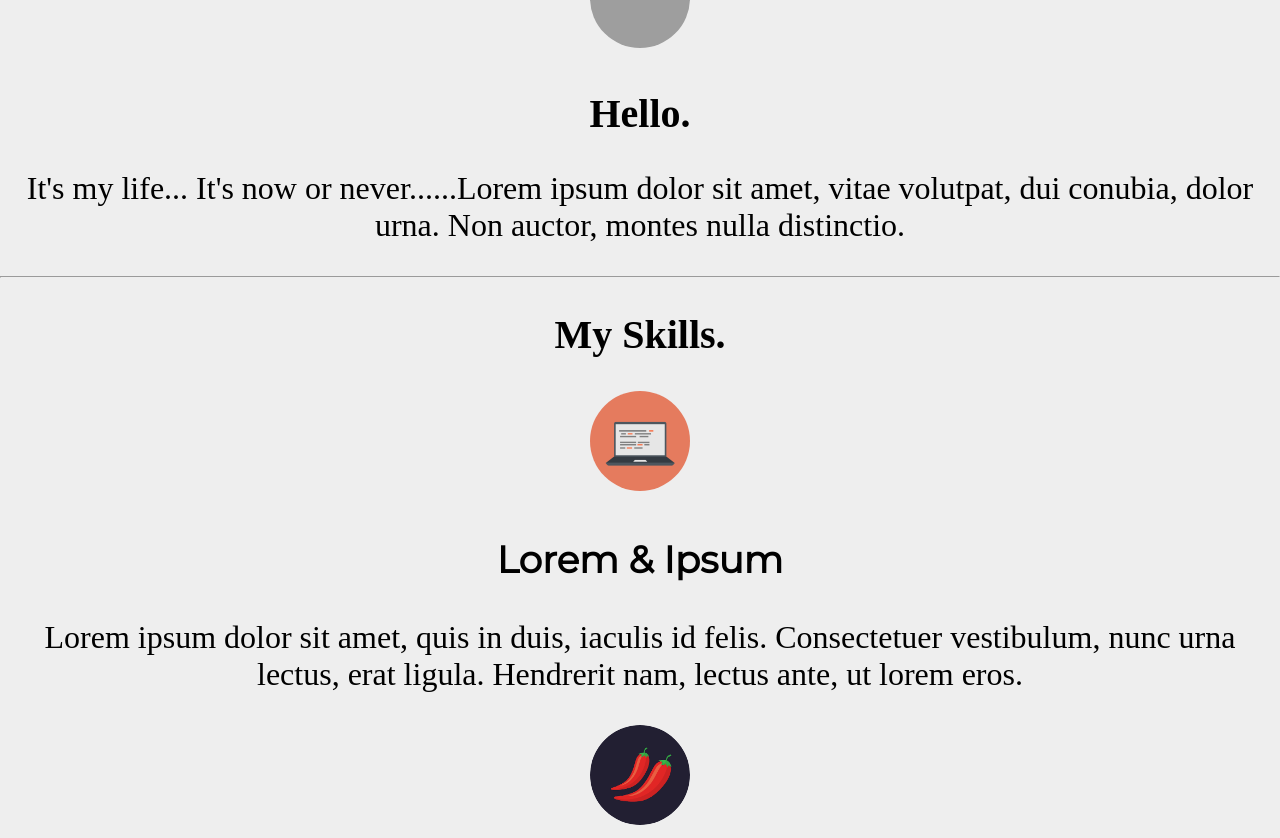
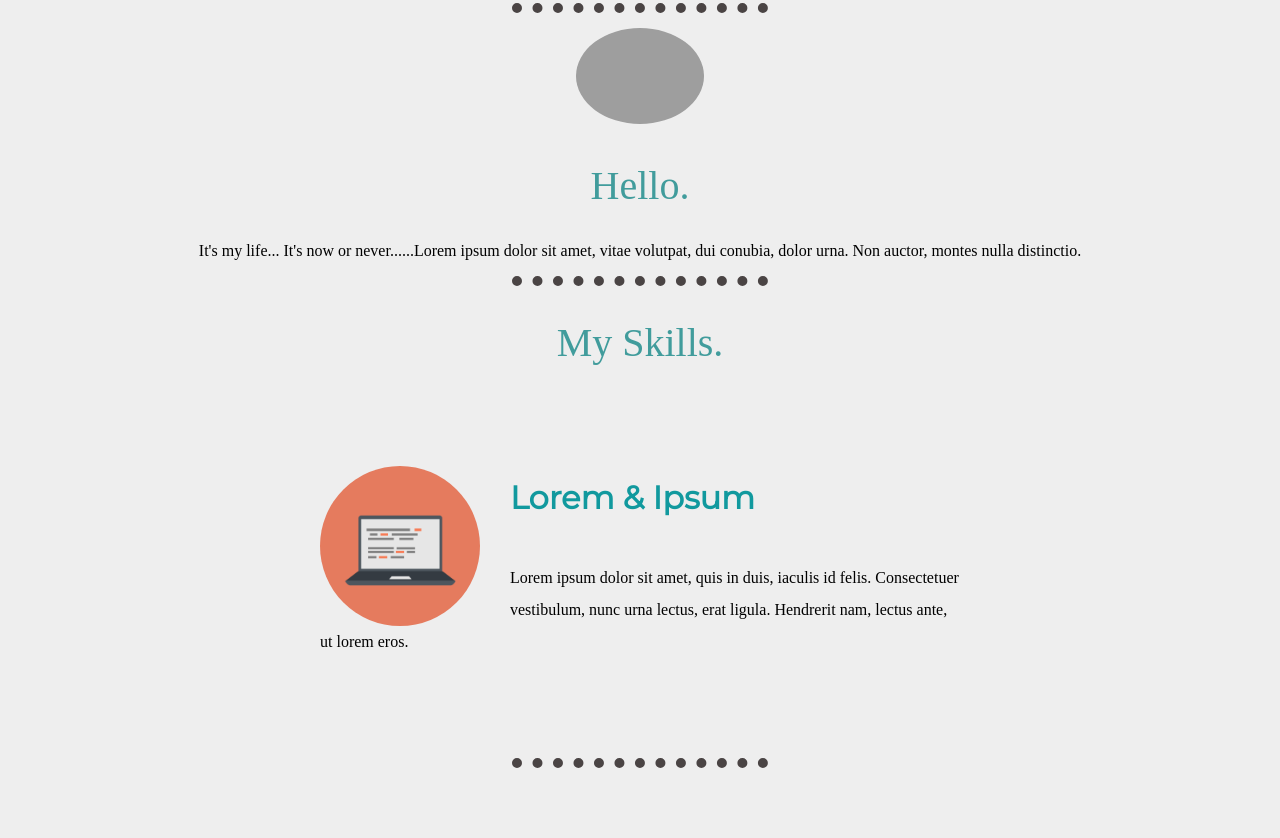
Before and after one commit to linphone2000/cvwithcss, a plain HTML site: page index.html in a window 1280 px wide. Shown: the part 762-1600 px from the top of the page. Drawn offline with Linux system fonts and the light colour scheme; grey boxes are pictures that could not be loaded; a web font is replaced by a local one.

Commit message:
Add files via upload

```diff
--- a/css/styles.css
+++ b/css/styles.css
@@ -1,28 +1,37 @@
 body{
     background-color: #EEEEEE;
     text-align: center;
+    justify-content: center;
     margin: 0px 0px 0px 0px;
-    font-size: 200%;
 }
 .one{
     font-family: 'Mochiy Pop One', sans-serif;
-    background-color: #B4E4FF;
-    /* height: 650px;
-    width: 100%; */
+    background-color: #c6fffe;
+    height: 55rem;
+    width: 100%;
+    height: 100%;
     padding-top: 50px;
 }
 h1{
     margin: 50px auto 0px auto;
     font-family: 'Sacramento', cursive;
     font-size: 5.625rem;
-
+    color: #419c9c;
+    line-height: 2;
 }
 h2{
     font-family: 'Labrada', serif;
     font-size: 2.5rem;
+    font-weight: normal;
+    color: #419c9c;
 }
 h3{
+    font-size: 2rem;
     font-family: 'Montserrat', sans-serif;
+    color: #11999E;
+}
+a{
+    color: #11999E;
 }
 .botton-cloud{
     position: absolute;
@@ -33,8 +42,9 @@ h3{
     right: 300px;
 }
 .mountain{
-    position:relative;
-    /* top: -3%; */
+    margin: auto;
+    position: relative;
+    display: flex;
 }
 .navbar{
     position: absolute;
@@ -42,13 +52,46 @@ h3{
     height: 50px;
     right: 10px;
     top: 10px;
+    transition: 0.3s;
 }
 .navbar:hover{
     background-color: rgb(148, 142, 142);
     border-radius: 10px;
 }
 .profilepone{
-    width: 100px;
-    height: 100px;
+    width: 10%;
     border-radius: 50%;
 }
+.skillpone{
+    float: left ;
+    width: 25%;
+    border-radius: 50%;
+    margin-right: 30px;
+}
+a{
+    color: #11999E;
+    text-decoration: none;
+}
+a:hover{
+    color:white;
+}
+.skill-row{
+    width: 50%;
+    margin: 100px auto 100px auto;
+    text-align: left;
+    line-height: 2;
+}
+.ngayotetheepone{
+    float: right ;
+    width: 25%;
+    border-radius: 50%;
+    margin-left: 30px;
+}
+hr{
+    margin: 0 auto 10px 0;
+    border-style: none none dotted none;
+    width: 20%;
+    border-width: 10px;
+    border-color: rgb(74, 68, 68);
+    margin: 15px auto 15px auto;
+}
--- a/index.html
+++ b/index.html
@@ -20,6 +20,7 @@
         <img class="mountain" src="images/mountain.png" alt="mountain">
         <img class="navbar" src="https://icon-library.com/images/navbar-icon/navbar-icon-17.jpg">
     </div>
+    <hr>
     <div class="middle-container">
         <div class="profile">
           <img class="profilepone" src="https://cdn-icons-png.flaticon.com/128/3135/3135715.png" alt="ngapone">
@@ -30,12 +31,13 @@
         <div class="skills">
           <h2>My Skills.</h2>
           <div class="skill-row">
-            <img class="profilepone" src="images/computer.png" alt="computerpone">
+            <img class="skillpone" src="images/computer.png" alt="computerpone">
             <h3>Lorem & Ipsum</h3>
             <p>Lorem ipsum dolor sit amet, quis in duis, iaculis id felis. Consectetuer vestibulum, nunc urna lectus, erat ligula. Hendrerit nam, lectus ante, ut lorem eros.</p>
           </div>
+          <hr>
           <div class="skill-row">
-            <img class="profilepone" src="images/chillies.png" alt="ngayotetheepone">
+            <img class="ngayotetheepone" src="images/chillies.png" alt="ngayotetheepone">
             <h3>Lorem Ipsum Dolor</h3>
             <p>Lorem ipsum dolor sit amet, mauris sed consectetuer. Etiam et eu, bibendum interdum, lacus quis mauris. Curabitur wisi, quisque vel eu, rutrum nam.</p>
           </div>
```
